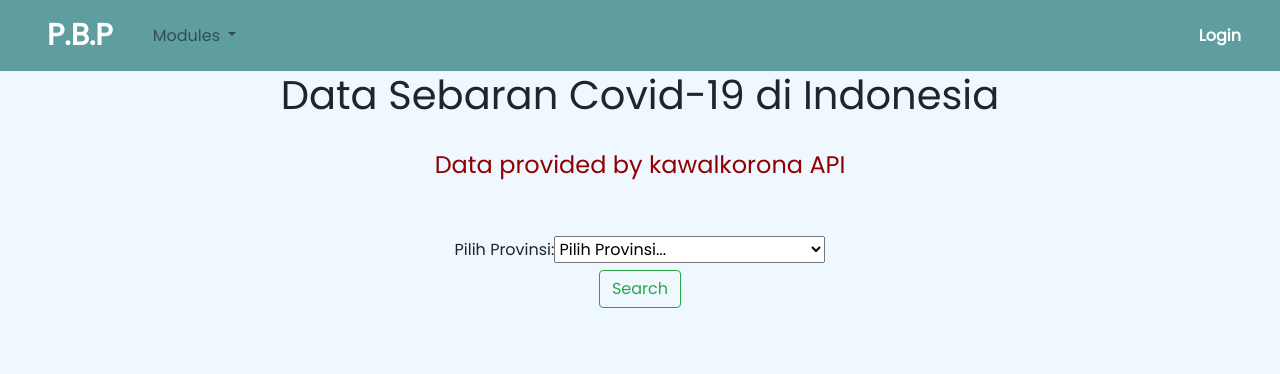
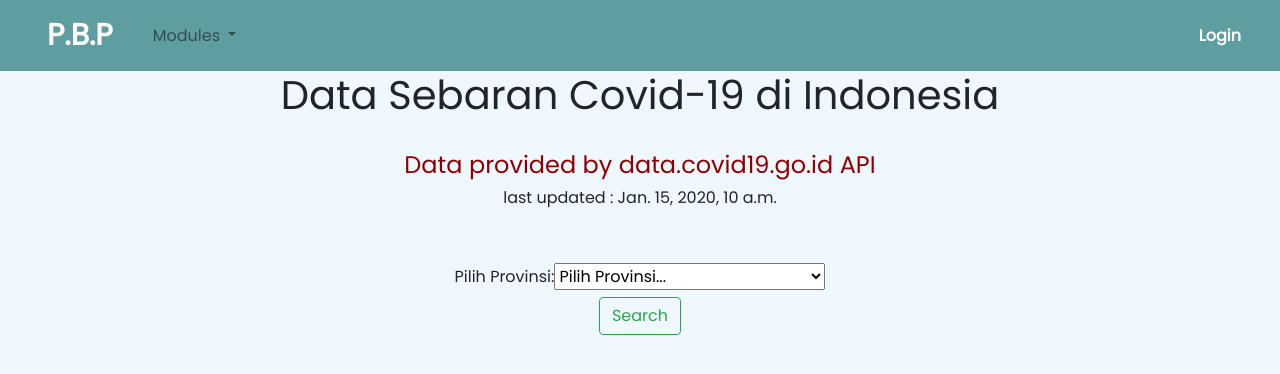
Before and after one commit to sandraharlim/PBP-Course-PBP, a Django app: page /covid-data/ in a window 1280 px wide. Shown: the top 374 px of the page. Run offline with Django 3.2, Linux system fonts and the light colour scheme; tables that the repository leaves empty hold one stand-in row (values such as "Sample post"); a database or web service that is not in the repository returns one stand-in record (values such as "Sample title"); data that the repository does not hold is empty; some libraries are stand-ins or nearby versions.

Commit message:
fix covid_data

```diff
--- a/covid_data/templates/covid_data.html
+++ b/covid_data/templates/covid_data.html
@@ -13,7 +13,8 @@
 
 {% block content %}
 <h1 class="page-title">Data Sebaran Covid-19 di Indonesia</h1><br>
-<h4 class="page-title">Data provided by kawalkorona API</h4>
+<h4 class="page-title">Data provided by data.covid19.go.id API</h4>
+<h6 class="page-title">last updated : {{date}}</h6>
 <br/>
 <br/>
 <div class="container" id="data-table">
@@ -52,7 +53,7 @@
                 {% endfor %}
             </tbody>
         </table>
-    </div>
+        </div>
     {% endif %}
 {% else %}
     <h1>{{error}}</h1>
--- a/covid_data/views.py
+++ b/covid_data/views.py
@@ -8,7 +8,7 @@ from .models import SearchedCovidData
 
 
 def covid_data(request):
-    searched_data = SearchedCovidData.objects.all().values()
+    searched_data = SearchedCovidData.objects.all().order_by('-id')
     form = SearchForm(request.POST or None)
     response = requests.get('https://data.covid19.go.id/public/api/prov_list.json')
     try:
@@ -17,11 +17,6 @@ def covid_data(request):
         data = None
     kasus = []
     error = None
-    searched_provinsi = None
-    if request.user.is_authenticated:
-        if request.method == 'POST':
-            if form.is_valid():
-                searched_provinsi = form.cleaned_data['provinsi']
     if data is not None:
         for o in data['list_data']:
             datanya = {}
@@ -29,10 +24,6 @@ def covid_data(request):
             datanya['kasus_positif'] = o['status']['buckets'][2]['doc_count']
             datanya['kasus_sembuh'] = o['status']['buckets'][0]['doc_count']
             datanya['kasus_meninggal'] = o['status']['buckets'][1]['doc_count']
-            if searched_provinsi != None:
-                if datanya['provinsi'] in searched_provinsi:
-                    new = SearchedCovidData(user = request.user,provinsi=datanya['provinsi'], kasus_positif=datanya['kasus_positif'],kasus_sembuh=datanya['kasus_sembuh'],kasus_meninggal=datanya['kasus_meninggal'])
-                    new.save()
             kasus.append(datanya)
     else:
         error = "Maaf sumber data yang kami pakai sedang bermasalah"
@@ -64,7 +55,7 @@ def search(request):
 
         data_html = loader.render_to_string(
             'data.html',
-            {'data': kasus, 'search_key': search_key}
+            {'data': kasus, 'search_key': search_key, 'date':data['last_date'],}
         )
         output_data = {
             'data_html': data_html,
```
Also changed, not shown: covid_data/templates/data.html (line endings or trailing spaces).
